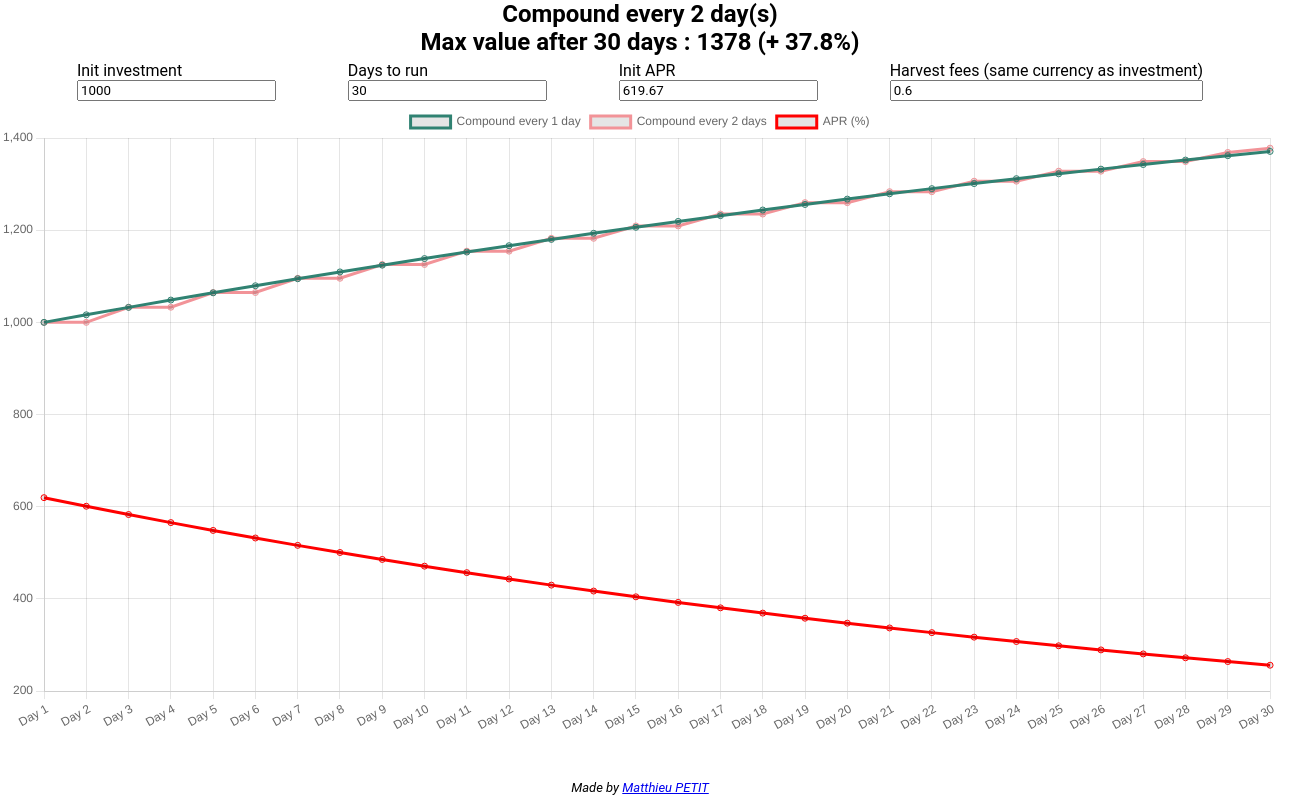
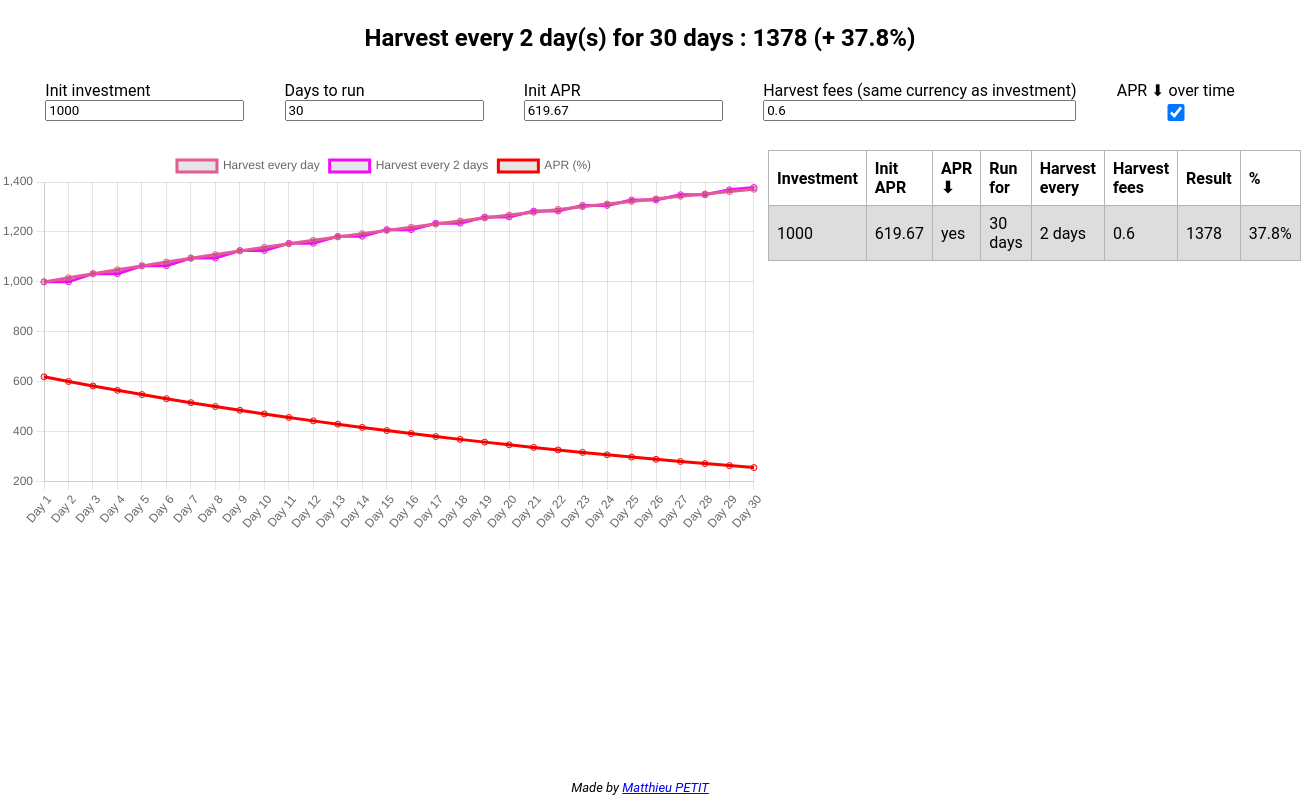
Before and after one commit to matthieu994/farm-calculator, a website: page public/index.html in a window 1280 px wide. Shown: the whole page, 1301 px wide, since content can reach past the window. Drawn offline with nearby package versions, Linux system fonts and the light colour scheme.

Commit message:
add hist

```diff
--- a/public/index.html
+++ b/public/index.html
@@ -8,10 +8,9 @@
     <link rel="stylesheet" href="style.css" />
   </head>
   <body>
-    <div id="results">
-      <h2 id="compound">Compound every XXX day(s)</h2>
-      <h2 id="last_max">Max value after XXX days : YYY</h2>
-    </div>
+    <header>
+      <h2 id="results"></h2>
+    </header>
 
     <div id="values">
       <div>
@@ -30,10 +29,33 @@
         <label for="harvest_fees">Harvest fees (same currency as investment)</label>
         <input type="number" id="harvest_fees" step="0.01" />
       </div>
+      <div>
+        <label for="apr_down">APR &#11015; over time</label>
+        <input type="checkbox" id="apr_down" />
+      </div>
     </div>
 
-    <div id="canvas_container">
-      <canvas id="myChart"></canvas>
+    <div id="container">
+      <div id="chart_container">
+        <canvas id="chart"></canvas>
+      </div>
+      <div id="hist_container">
+        <table id="hist">
+          <thead>
+            <tr>
+              <th>Investment</th>
+              <th>Init APR</th>
+              <th>APR &#11015;</th>
+              <th>Run for</th>
+              <th>Harvest every</th>
+              <th>Harvest fees</th>
+              <th>Result</th>
+              <th>%</th>
+            </tr>
+          </thead>
+          <tbody></tbody>
+        </table>
+      </div>
     </div>
 
     <footer>
--- a/public/main.js
+++ b/public/main.js
@@ -4,6 +4,7 @@ let init_invest = 1000;
 let for_days = 30;
 let init_apr = 619.67;
 let harvest_fees = 0.6;
+let apr_down = true;
 
 document.querySelector('#init_invest').value = init_invest;
 document.querySelector('#init_invest').addEventListener('change', (e) => {
@@ -25,10 +26,15 @@ document.querySelector('#harvest_fees').addEventListener('change', (e) => {
   harvest_fees = parseFloat(e.target.value);
   updateChart();
 });
+document.querySelector('#apr_down').checked = apr_down;
+document.querySelector('#apr_down').addEventListener('change', (e) => {
+  apr_down = e.target.checked;
+  updateChart();
+});
 
 function updateChart() {
-  myChart.data = initChart();
-  myChart.update();
+  chart.data = initChart();
+  chart.update();
 }
 
 function getRandomColor() {
@@ -41,7 +47,11 @@ function getRandomColor() {
 }
 
 function getNextAPR(current_apr) {
-  return Math.max(25, current_apr * 0.97);
+  if (apr_down) {
+    return Math.max(25, current_apr * 0.97);
+  } else {
+    return current_apr;
+  }
 }
 
 function compoundEvery(days) {
@@ -78,7 +88,7 @@ function initChart() {
     labels: [],
     datasets: [
       {
-        label: `Compound every 1 day`,
+        label: `Harvest every day`,
         data: compoundEvery(1),
         borderColor: getRandomColor(),
         fill: false,
@@ -95,7 +105,7 @@ function initChart() {
 
     if (current_compound[for_days - 1] > last_max + 2) {
       data.datasets.push({
-        label: `Compound every ${current_compound_every} days`,
+        label: `Harvest every ${current_compound_every} days`,
         data: current_compound,
         borderColor: getRandomColor(),
         fill: false,
@@ -112,7 +122,7 @@ function initChart() {
     label: `APR (%)`,
     data: Array.from(Array(for_days).keys()).map((_, i) => {
       prev_apr = i === 0 ? init_apr : getNextAPR(prev_apr);
-      return `${prev_apr}`;
+      return prev_apr;
     }),
     borderColor: 'red',
     fill: false,
@@ -122,25 +132,32 @@ function initChart() {
 
   data.labels = Array.from(Array(for_days).keys()).map((day) => `Day ${day + 1}`);
 
-  let innerHTML = 'Compound every XXX day(s)';
-  document.querySelector('#compound').innerHTML = innerHTML.replace(
-    'XXX',
-    data.datasets.length - 1
-  );
+  const last_max = data.datasets[data.datasets.length - 2].data[for_days - 1].toFixed(0);
+  const result_percent = (((last_max - init_invest) / init_invest) * 100).toFixed(1);
+  let innerHTML = 'Harvest every XXX day(s) for YYY days : ZZZ';
+  document.querySelector('#results').innerHTML = innerHTML
+    .replace('XXX', data.datasets.length - 1)
+    .replace('YYY', for_days)
+    .replace('ZZZ', `${last_max} (+ ${result_percent}%)`);
 
-  innerHTML = 'Max value after XXX days : YYY';
-  const last_max = data.datasets[data.datasets.length - 2].data[for_days - 1].toFixed(0);
-  document.querySelector('#last_max').innerHTML = innerHTML
-    .replace('XXX', for_days)
-    .replace(
-      'YYY',
-      `${last_max} (+ ${(((last_max - init_invest) / init_invest) * 100).toFixed(1)}%)`
-    );
+  addToHist(data.datasets.length - 1, last_max, result_percent);
 
   return data;
 }
 
-initChart();
+const table = document.querySelector('#hist');
+function addToHist(compound, last_max, result_percent) {
+  console.log(last_max);
+  const row = table.insertRow(1);
+  row.insertCell(0).innerHTML = init_invest;
+  row.insertCell(1).innerHTML = init_apr;
+  row.insertCell(2).innerHTML = apr_down ? 'yes' : 'no';
+  row.insertCell(3).innerHTML = `${for_days} day${for_days > 1 ? 's' : ''}`;
+  row.insertCell(4).innerHTML = `${compound} day${compound > 1 ? 's' : ''}`;
+  row.insertCell(5).innerHTML = harvest_fees;
+  row.insertCell(6).innerHTML = last_max;
+  row.insertCell(7).innerHTML = `${result_percent}%`;
+}
 
 const config = {
   type: 'line',
@@ -156,4 +173,4 @@ const config = {
     },
   },
 };
-const myChart = new Chart(document.getElementById('myChart'), config);
+const chart = new Chart(document.getElementById('chart'), config);
--- a/public/style.css
+++ b/public/style.css
@@ -16,14 +16,42 @@
   display: grid;
 }
 
-#canvas_container canvas {
+#container {
+  margin-top: 3vh;
+  display: flex;
+  justify-content: space-around;
+}
+
+#container > #chart_container {
+  min-width: 60%;
+}
+
+table {
+  font-family: arial, sans-serif;
+  border-collapse: collapse;
+  width: 100%;
+}
+
+td,
+th {
+  border: 1px solid #b4b4b4;
+  text-align: left;
+  padding: 8px;
+}
+
+tr:nth-child(even) {
+  background-color: #dddddd;
+}
+
+#chart_container canvas {
   max-height: calc(100vh - 170px);
 }
 
-#results {
+header {
   display: flex;
   flex-direction: column;
   align-items: center;
+  margin: 3vh 0;
 }
 
 footer {
```
